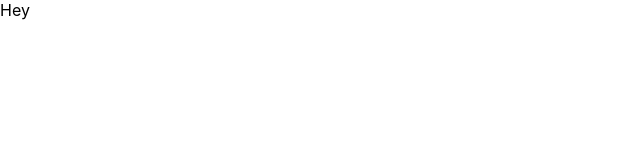
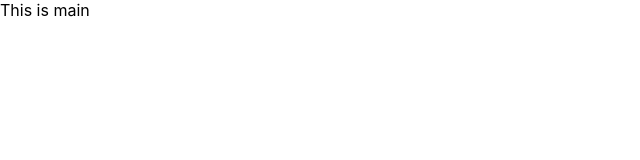
Before and after one commit to OmarThinks/React-Context-Project, a React (Create React App) app in the folder src/: page / in a window 1280 px wide. Shown: the top 160 px of the page, without its empty margins (0-640 px from the left). Built offline with nearby package versions, Linux system fonts and the light colour scheme.

Commit message:
Created Main Component

```diff
--- a/src/src/App.js
+++ b/src/src/App.js
@@ -5,12 +5,13 @@
 
 
 import React, { Component } from 'react';
+import Main from './components/main';
 class App extends Component {
   state = {  }
   render() {
       return(
         <div>
-          Hey
+          <Main></Main>
         </div>
      );
   }
--- a/src/src/components/main.js
+++ b/src/src/components/main.js
@@ -0,0 +1,10 @@
+import React, { Component } from 'react';
+
+class Main extends Component {
+    state = {  }
+    render() {
+        return ( <div>This is main</div> );
+    }
+}
+
+export default Main;
```
